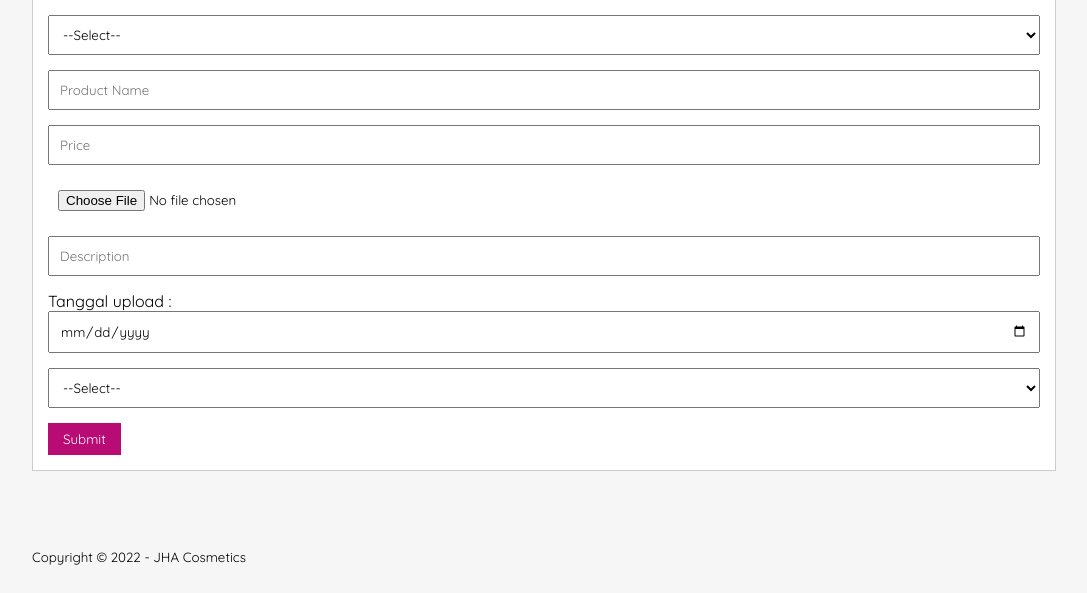
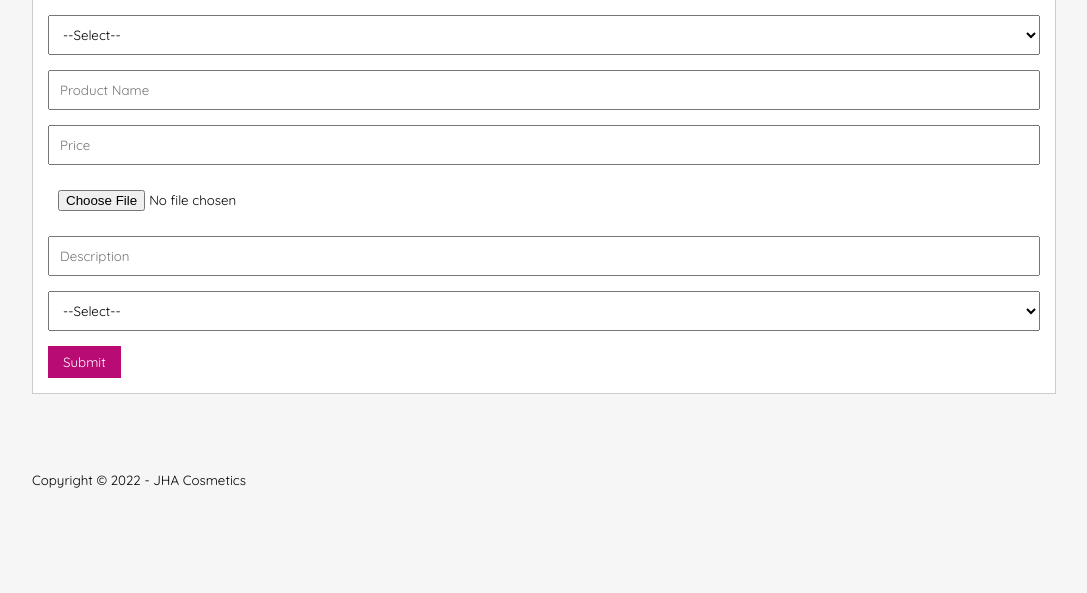
Before and after one commit to Jihanjha63/Jihanjha632.github.io, a PHP site: page /add-product.php in a window 1280 px wide. Shown: the part 120-713 px from the top of the page, without its empty margins (96-1183 px from the left). Run offline with PHP 8.4, Linux system fonts and the light colour scheme; data comes from the database, SQL or seed files in the repository.

Commit message:
posttest5

```diff
--- a/add-product.php
+++ b/add-product.php
@@ -38,8 +38,6 @@
 					<input type="text" name="harga" class="input-control" placeholder="Price" required>
 					<input type="file" name="gambar" class="input-control" required>
 					<input type="textarea" name="deskripsi" class="input-control" placeholder="Description"></textarea><br>
-					<label for ="">Tanggal upload : </label>
-					<input type="date" name="upload" class="input-control" required>
 					<select class="input-control" name="status">
 						<option value="">--Select--</option>
 						<option value="1">Ready</option>
@@ -55,7 +53,6 @@
 						$harga 		= $_POST['harga'];
 						$deskripsi 	= $_POST['deskripsi'];
 						$status 	= $_POST['status'];
-						$upload     = $_POST['upload'];
 
 						$filename = $_FILES['gambar']['name'];
 						$tmp_name = $_FILES['gambar']['tmp_name'];
@@ -80,7 +77,6 @@
 										'".$deskripsi."',
 										'".$newname."',
 										'".$status."',
-										'".$upload."',
 										null
 											) ");
 
--- a/data-product.php
+++ b/data-product.php
@@ -30,7 +30,6 @@
 							<th>Price</th>
 							<th>Image</th>
 							<th>Status</th>
-							<th width="150px">Upload Date</th>
 							<th width="150px">Action</th>
 						</tr>
 					</thead>
--- a/edit-product.php
+++ b/edit-product.php
@@ -49,8 +49,6 @@
 						<option value="1" <?php echo ($p->product_status == 1)? 'selected':''; ?>>Ready</option>
 						<option value="0" <?php echo ($p->product_status == 0)? 'selected':''; ?>>Out of Stock</option>
 					</select>
-					<label for ="">Tanggal upload : </label>
-					<input type="date" name="upload" class="input-control" value="<?php echo $p->product_upload ?>" required>
 					<input type="submit" name="submit" value="Submit" class="btn">
 				</form>
 				<?php
@@ -61,7 +59,6 @@
 						$deskripsi 	= $_POST['deskripsi'];
 						$status 	= $_POST['status'];
 						$foto 	 	= $_POST['foto'];
-						$upload     = $_POST['upload'];
 
 						$filename = $_FILES['gambar']['name'];
 						$tmp_name = $_FILES['gambar']['tmp_name'];
@@ -94,7 +91,6 @@
 												product_price = '".$harga."',
 												product_description = '".$deskripsi."',
 												product_image = '".$namagambar."',
-												product_upload = '".$upload."'
 												product_status = '".$status."'
 												WHERE product_id = '".$p->product_id."'	");
 						if($update){
```
